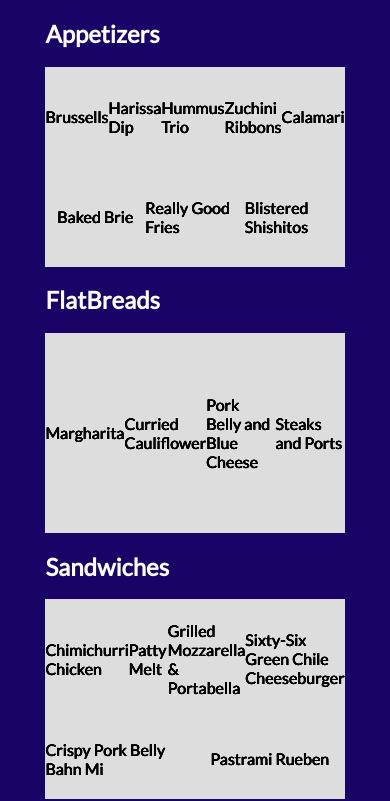
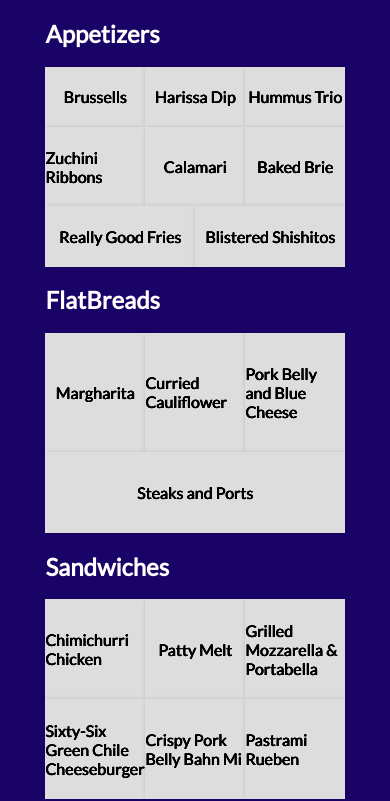
Before and after one commit to d-sanderson/bubblemenu, a plain HTML site: page index.html in a window 390 px wide. Shown: the part 63-864 px from the top of the page. Drawn offline with nearby package versions, Linux system fonts and the light colour scheme.

Commit message:
fixed the css that was affected by changing the classnames
fixed the css that was effected by changing the class names#

```diff
--- a/index.css
+++ b/index.css
@@ -46,17 +46,18 @@ div:active {
   .apps, .fbs, .bowls, .sandwiches {
     display: flex;
     height: 200px;
+    width: 300px;
     margin: 5% 10% 0 10%;
     flex-flow: row wrap;
   }
-  .app, .fb, .sandwich, .bowl {
+  .menu-item {
     display: flex;
-    align-items: space-between;
+    align-items: center;
     justify-content: center;
     flex: 1 0 30%;
     background:#DDD;
     box-shadow: 0 0 5px -1px rgba(0,0,0,0.2);
-    cursor:pointer;
+    cursor: pointer;
     user-select: none;
   }
 }
```
